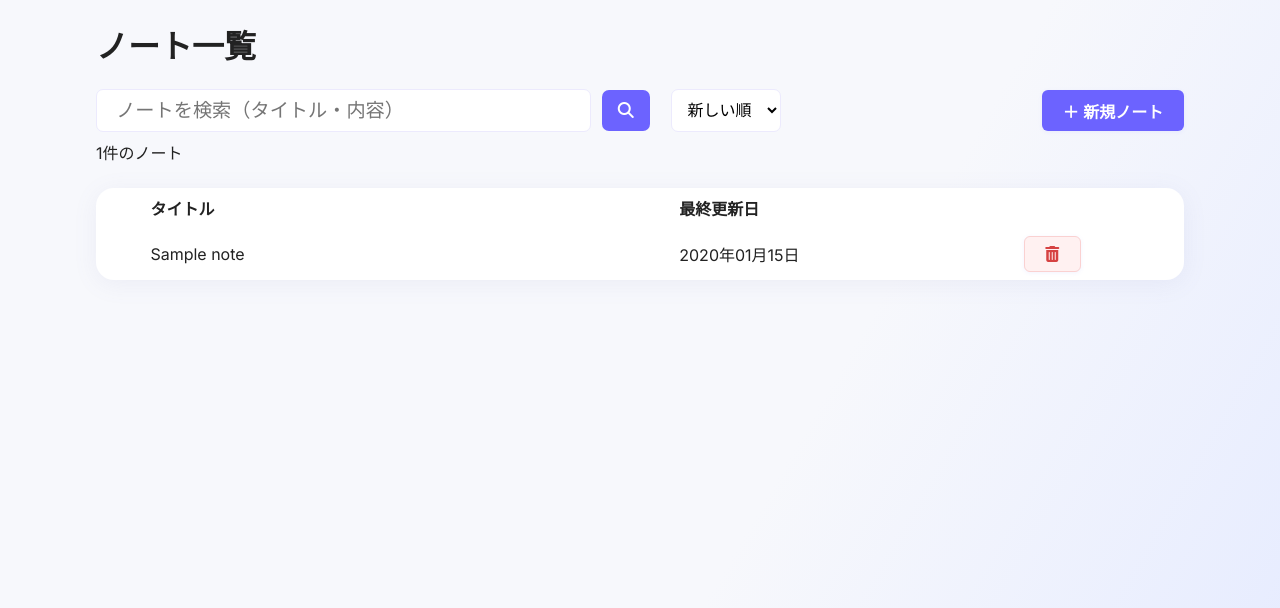
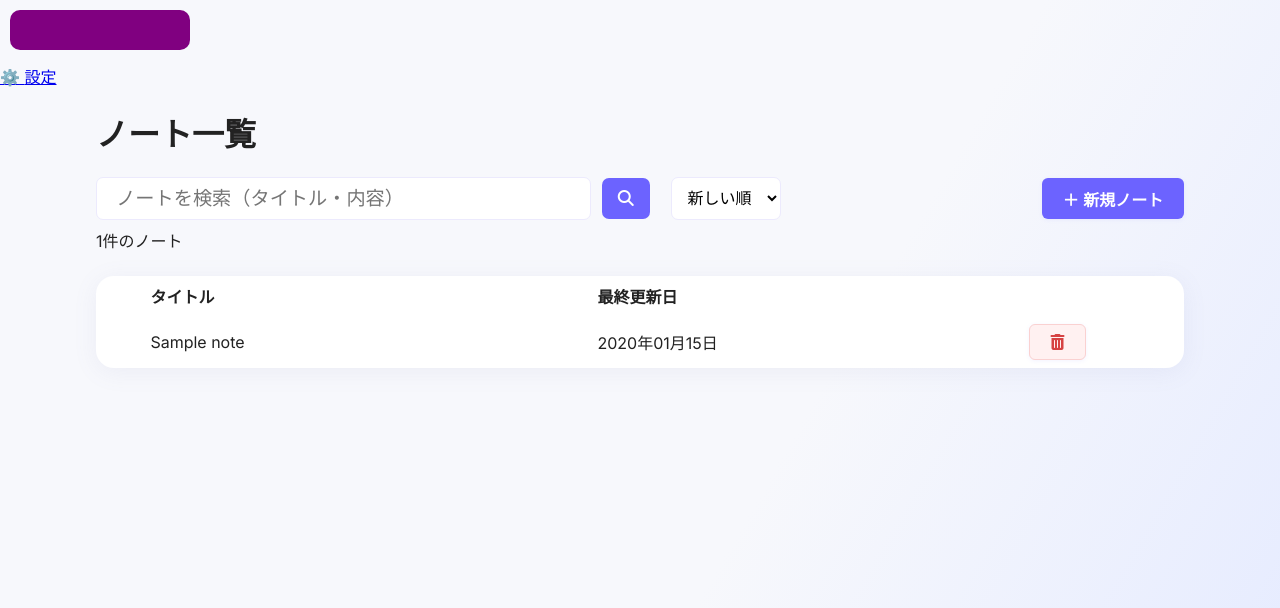
Before and after one commit to tai-ymmt/AI-note_app, a Flask app: page / in a window 1280 px wide. Shown: the top 608 px of the page. Run offline with Flask 3, Linux system fonts and the light colour scheme; a user stored in the database is signed in; tables that the repository leaves empty hold one stand-in row (values such as "Sample post"); parts of the project's set-up code (start-up, migrations or seed data) failed here and were passed over.

Commit message:
削除トーストとタイトルの幅修正。不要なところを削る前に問題なく動く状態で一旦コミットします。

```diff
--- a/app.py
+++ b/app.py
@@ -71,14 +71,20 @@ def index():
 @app.route("/remove", methods=["POST"])
 @login_required
 def remove_note():
-    print("呼ばれてる")
-    note_id = int(request.form.get("id"))
-    destroy_note = Note.query.get(note_id)
-    db.session.delete(destroy_note)
-    db.session.commit()
+    try:
+        note_id = int(request.form.get("id"))
+        destroy_note = Note.query.get(note_id)
+        if destroy_note is None:
+            return {"message": "ノートが見つかりませんでした。"}, 404
 
-    notes = Note.query.all()
-    return render_template('index.html', notes=notes)
+        db.session.delete(destroy_note)
+        db.session.commit()
+
+        return {"message": "削除しました"}, 200
+    except Exception as e:
+        db.session.rollback()
+        return {"message": f"削除に失敗しました: {str(e)}"}, 500
+
 
 
 @app.route('/note/create', methods=['POST'])
@@ -192,6 +198,11 @@ def ai_search():
         summary = "AIによる解説の取得中にエラーが発生しました"
     return jsonify({'result': summary})
 
+@app.route('/settings')
+def settings_page():
+    return render_template('settings.html')
+
+
 
 
 if __name__ == '__main__':
--- a/templates/header.html
+++ b/templates/header.html
@@ -0,0 +1,24 @@
+<div class="app-header">
+    <div class="app-icon">
+        <a href="一覧画面へのpath" class="icon">
+            <svg width="200" height="60" xmlns="http://www.w3.org/2000/svg">
+                <rect x="10" y="10" width="180" height="40" rx="10" ry="10" fill="purple" />
+            </svg>
+        </a>
+    </div>
+    <a href="{{ url_for('settings_page') }}" class="setting-actions">
+        <span class="gear-icon">⚙️</span>
+        <span class="setting-link">設定</span>
+    </a>
+</div>
+
+<script>
+    if (window.location.pathname.includes("settings")) {
+        const settingActions = document.querySelector(".setting-actions");
+        const settingLink = document.querySelector(".setting-link");
+        if (settingActions && settingLink) {
+            settingActions.style.backgroundColor = "#ae3e89";
+            settingLink.style.color = "#fff";
+        }
+    }
+</script>
--- a/templates/index.html
+++ b/templates/index.html
@@ -58,6 +58,7 @@
         visibility: visible;
         pointer-events: auto;
         transition: opacity 0.4s;
+        display: block;
         }
         .modal-outer { display: none; position: fixed; left:0; top:0; width:100vw; height:100vh; background: rgba(40,30,55,0.17); z-index:99999; align-items: center; justify-content: center; }
         .modal-outer.is-visible { display: flex; }
@@ -70,6 +71,7 @@
         .modal-textarea { resize: vertical; }
         .modal-actions { display: flex; justify-content: flex-end; gap: 1em; margin-top: 2em; }
     </style>
+    {% include "header.html" %}
 </head>
 <body style="margin: 0; padding: 0;">
     <div style="max-width: 90%; margin: 0 auto; padding: 0 32px; box-sizing: border-box;">
@@ -106,19 +108,19 @@
            <thead>
             <tr>
                 <!-- タイトル列 -->
-                    <th style="text-align: left; padding-left: 5%;">タイトル</th>
+                <th style="text-align: left; padding-left: 5%; width: 45ch;">タイトル</th>
                 <!-- 最終更新日列 -->
-                    <th style="text-align: left; padding-left: 20%;">最終更新日</th>
+                <th style="text-align: left;">最終更新日</th>
                 <!-- 操作列 -->
-                    <th></th>
+                <th style="width: 15%;"></th>
             </tr>
         </thead>
-            <today>
+        <tbody>
             {% for note in notes: %}
             <tr id="hyou" onclick="location.href='/note/{{ note.num }}'">
-                    <td style="text-align: left; padding-left: 5%;" >{{ note.title }}</td>
-                    <td style="text-align: left; padding-left: 20%;">{{ note.update_time.strftime('%Y年%m月%d日') }}</td>
-                    <td style="text-align: center;">
+                <td style="text-align: left; padding-left: 5%; width: 45ch;">{{ note.title }}</td>
+                <td style="text-align: left;">{{ note.update_time.strftime('%Y年%m月%d日') }}</td>
+                <td style="text-align: left; width: 1%;">
                     <!-- ノート一覧テーブル内の削除ボタン -->
                     <button type="button"
                         onclick="event.stopPropagation(); confirmDeleteCustom('{{ note.num }}', '{{ note.title|e }}')"
@@ -126,7 +128,9 @@
                 </td>
             </tr>
             {% endfor %}
-            </today>
+        </tbody>
+
+
         </table>
         {% endif %}
         <!-- ノートがない場合のメッセージ -->
@@ -154,9 +158,7 @@
   </div>
 
    <!-- トースト通知 -->
-    <div id="toast" style="display:none; position:fixed; bottom:40px; left:50%; transform:translateX(-50%); background:#323232; color:#fff; padding:16px 32px; border-radius:8px; font-size:1.1em; z-index:2000; box-shadow:0 2px 8px rgba(0,0,0,0.2);">
-        削除しました
-    </div>
+    <div id="toast"></div>
 
     <script>
     document.getElementById('create-note-btn').addEventListener('click', function() {
@@ -167,6 +169,9 @@
           window.location.href = '/note/' + data.note_id;
         });
     });
+
+    const toast = document.getElementById('toast');
+      let toastTimer = null;
 
     function clearbutton(){
         const searchWord = document.getElementById('searchword').value;
@@ -181,6 +186,7 @@
 
 // 削除確認モーダルを表示
 function confirmDeleteCustom(id, title) {
+    console.log("削除確認モーダルを表示");
     document.getElementById('remove-confirm-modal').style.display = 'flex';
     document.getElementById('modal-note-title').textContent = title;
     document.getElementById('confirm-remove-btn').onclick = function() {
@@ -188,12 +194,30 @@ function confirmDeleteCustom(id, title) {
             method: 'POST',
             headers: {'Content-Type': 'application/x-www-form-urlencoded'},
             body: 'id=' + encodeURIComponent(id)
-        }).then(() => {
-            location.reload();
-            showToast('削除しました');
+        }).then(response => {
+            if (!response.ok) {
+                return response.json().then(data => { throw new Error(data.message); });
+            }
+            return response.json();
+        }).then(data => {
+            setTimeout(() => window.location.reload(), 1200); // 画面を更新
+            showToast(data.message || '削除しました');
+            }).catch(error => {
+            console.error('Error:', error);
+            showToast(error.message);
         });
         closeModal();
     };
+}
+
+// ===== トースト通知 =====
+function showToast(message) {
+    if (toastTimer) clearTimeout(toastTimer);
+    toast.textContent = message;
+    toast.classList.add('is-visible');
+    toastTimer = setTimeout(() => {
+        toast.classList.remove('is-visible');
+    }, 2500);
 }
 
 // モーダルを閉じる
@@ -201,14 +225,6 @@ function closeModal() {
     document.getElementById('remove-confirm-modal').style.display = 'none';
 }
 
-// トースト表示関数
-function showToast(message) {
-    const toast = document.getElementById('toast');
-    toast.textContent = message;
-    toast.style.display = 'block';
-    setTimeout(() => window.location.href = '/', 1200);
-}
-
 clearbutton();
 
     </script>
```
Lines whose indentation alone changed are shown as unchanged.
